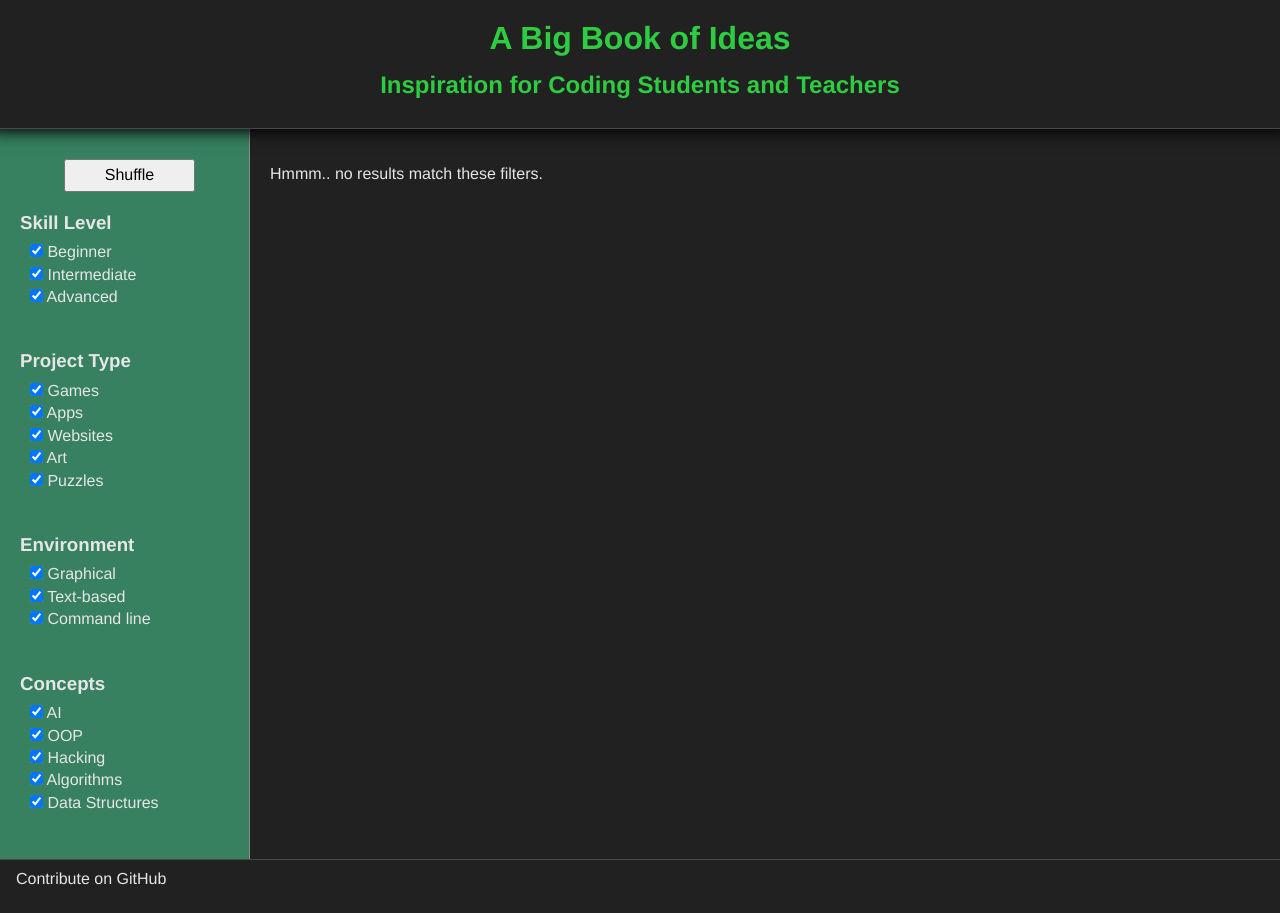
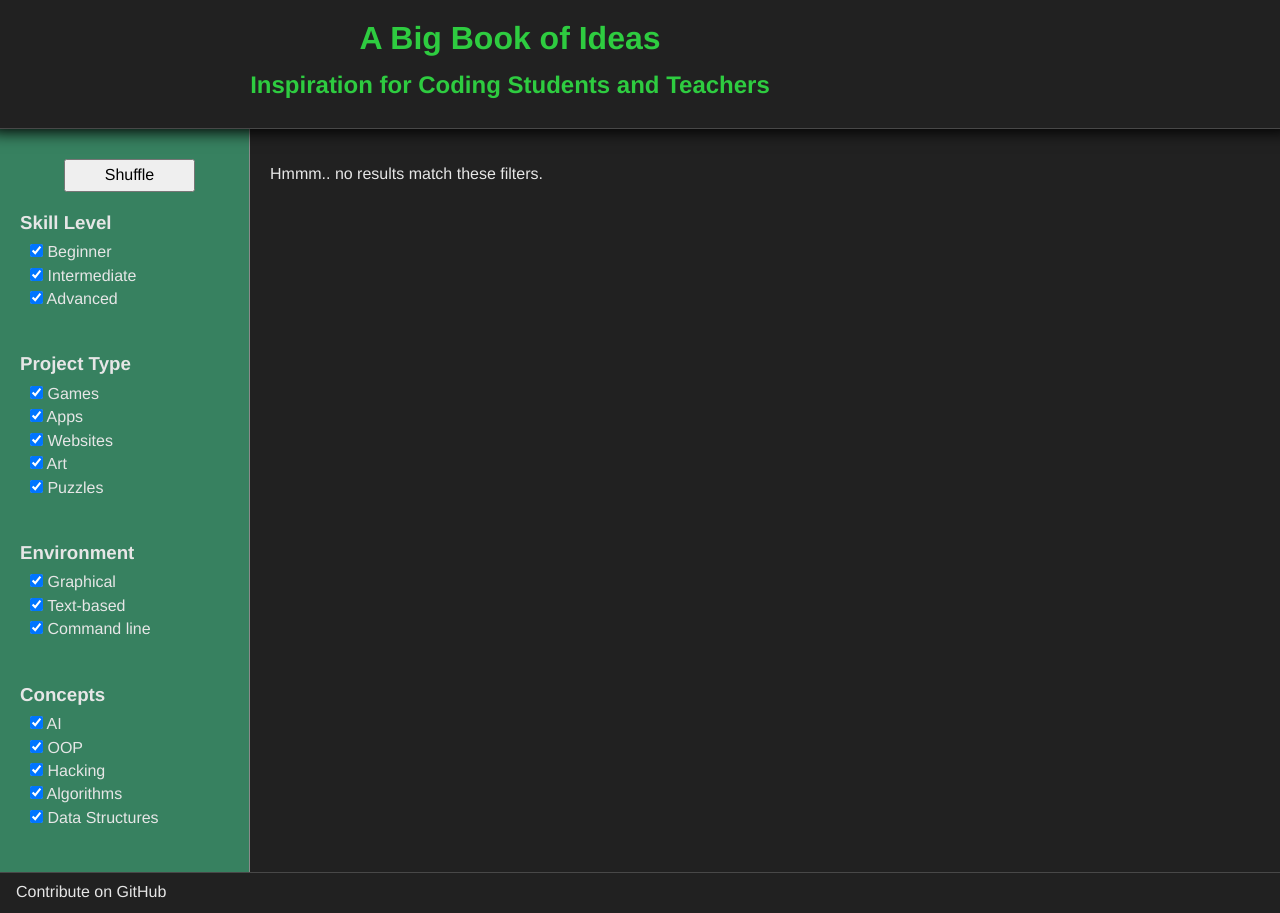
Before and after one commit to pruszel/coding-ideas, a Jekyll site: the page built from web/index.html, in a window 1280 px wide. Built offline with Jekyll 4.4.1, drawn with Linux system fonts in a browser that asks for light colours.

Commit message:
minor CSS changes

```diff
--- a/web/_sass/_header.scss
+++ b/web/_sass/_header.scss
@@ -8,6 +8,7 @@
 header h1, h2 {
     text-align: center;
     color: $green;
+    max-width: 1000px;
 }
 header h1 {
     margin: 0 0 14px;
--- a/web/_sass/_sidebar.scss
+++ b/web/_sass/_sidebar.scss
@@ -28,7 +28,7 @@
 }
 .sidebar__filter-item {
   width: 100%;
-  margin: 4px 0 4px 10px;
+  margin: 5px 0 5px 10px;
   user-select: none;
 }
 
--- a/web/_sass/_theme.scss
+++ b/web/_sass/_theme.scss
@@ -7,6 +7,13 @@
 }
 div {
     box-sizing: border-box;
+}
+
+/*
+ * Helper classes
+ */
+.hide {
+    display: none;
 }
 
 /*
--- a/web/_sass/components/_idea.scss
+++ b/web/_sass/components/_idea.scss
@@ -1,9 +1,10 @@
 .idea {
   display: flex;
   align-items: flex-start;
-  width: 92%;
+  width: 95%;
+  max-width: 800px;
   padding: 20px 20px 20px 30px;
-  margin: 10px auto 40px auto;
+  margin: 10px 0 40px 0;
   border-bottom: 1px solid $olive;
   background: $dark-grey;
 }
```
